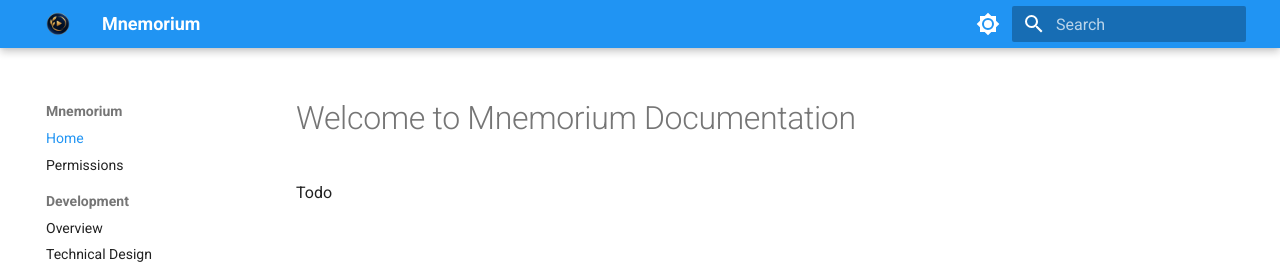
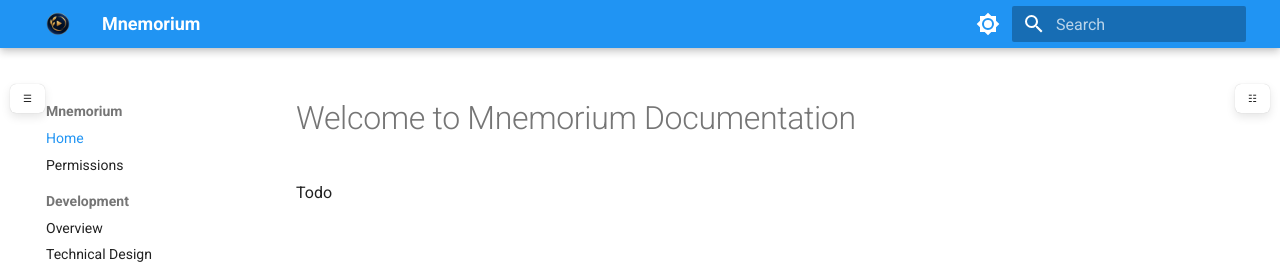
Before and after one commit to Mnemorium/mnemorium, an MkDocs documentation site: the page built from docs/index.md, in a window 1280 px wide. Shown: the top 274 px of the page. Built offline with MkDocs 1.6.1 and Material for MkDocs 9.7.7, drawn with Linux system fonts in a browser that asks for light colours.

Commit message:
docs(user): add sidebar toggles to the documentation site

```diff
--- /dev/null
+++ b/docs/javascripts/sidebar-toggle.js
@@ -0,0 +1,38 @@
+function initializeSidebarToggles() {
+  if (!document.querySelector(".sidebar-toggle-left")) {
+    const leftButton = document.createElement("button");
+    leftButton.className = "sidebar-toggle sidebar-toggle-left";
+    leftButton.type = "button";
+    leftButton.title = "Toggle navigation";
+    leftButton.setAttribute("aria-label", "Toggle navigation");
+    leftButton.textContent = "☰";
+
+    leftButton.addEventListener("click", () => {
+      document.body.classList.toggle("hide-left-sidebar");
+    });
+
+    document.body.appendChild(leftButton);
+  }
+
+  if (!document.querySelector(".sidebar-toggle-right")) {
+    const rightButton = document.createElement("button");
+    rightButton.className = "sidebar-toggle sidebar-toggle-right";
+    rightButton.type = "button";
+    rightButton.title = "Toggle table of contents";
+    rightButton.setAttribute("aria-label", "Toggle table of contents");
+    rightButton.textContent = "☷";
+
+    rightButton.addEventListener("click", () => {
+      document.body.classList.toggle("hide-right-sidebar");
+    });
+
+    document.body.appendChild(rightButton);
+  }
+}
+
+/* Supports normal and instant navigation: `document$` emits after every page swap. */
+if (typeof document$ !== "undefined") {
+  document$.subscribe(initializeSidebarToggles);
+} else {
+  document.addEventListener("DOMContentLoaded", initializeSidebarToggles);
+}
--- /dev/null
+++ b/docs/stylesheets/sidebar-toggle.css
@@ -0,0 +1,27 @@
+/* Collapse the site navigation or the page table of contents. */
+body.hide-left-sidebar .md-sidebar--primary,
+body.hide-right-sidebar .md-sidebar--secondary {
+  display: none;
+}
+
+/* Floating toggle buttons. */
+.sidebar-toggle {
+  position: fixed;
+  top: 4.2rem;
+  z-index: 10;
+  border: 0;
+  border-radius: 0.3rem;
+  padding: 0.45rem 0.65rem;
+  cursor: pointer;
+  color: var(--md-default-fg-color);
+  background: var(--md-default-bg-color);
+  box-shadow: var(--md-shadow-z2);
+}
+
+.sidebar-toggle-left {
+  left: 0.5rem;
+}
+
+.sidebar-toggle-right {
+  right: 0.5rem;
+}
--- a/mkdocs.yml
+++ b/mkdocs.yml
@@ -35,6 +35,12 @@ nav:
       - Artifacts:
           - System Test Coverage: development/artifacts/SystemTestCoverage.md
 
+extra_css:
+  - stylesheets/sidebar-toggle.css
+
+extra_javascript:
+  - javascripts/sidebar-toggle.js
+
 plugins:
   - plantuml:
       puml_url: https://www.plantuml.com/plantuml
```
Also changed, not shown: docs/development/TechnicalDesign.md (+2 -0 lines), 1 other file.
